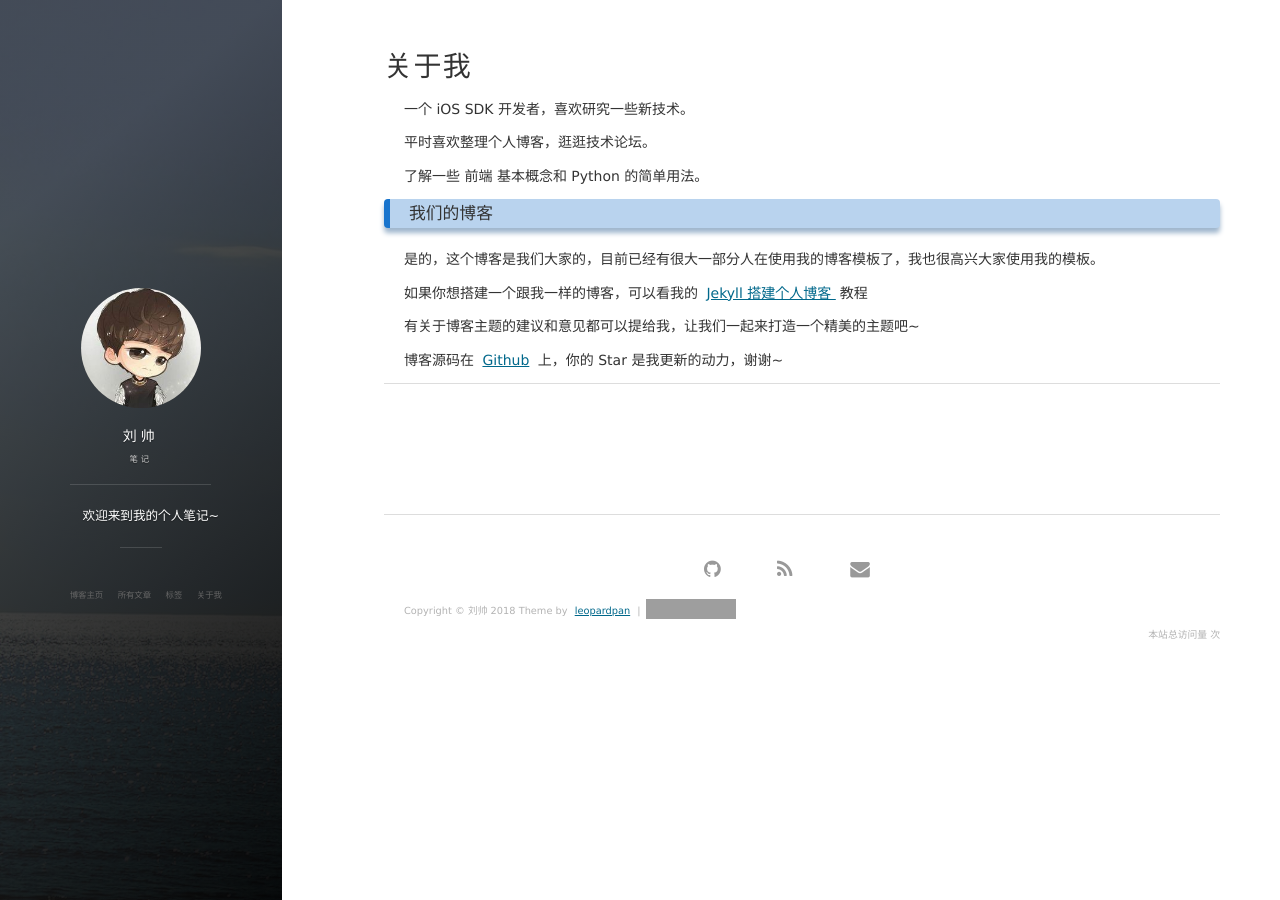
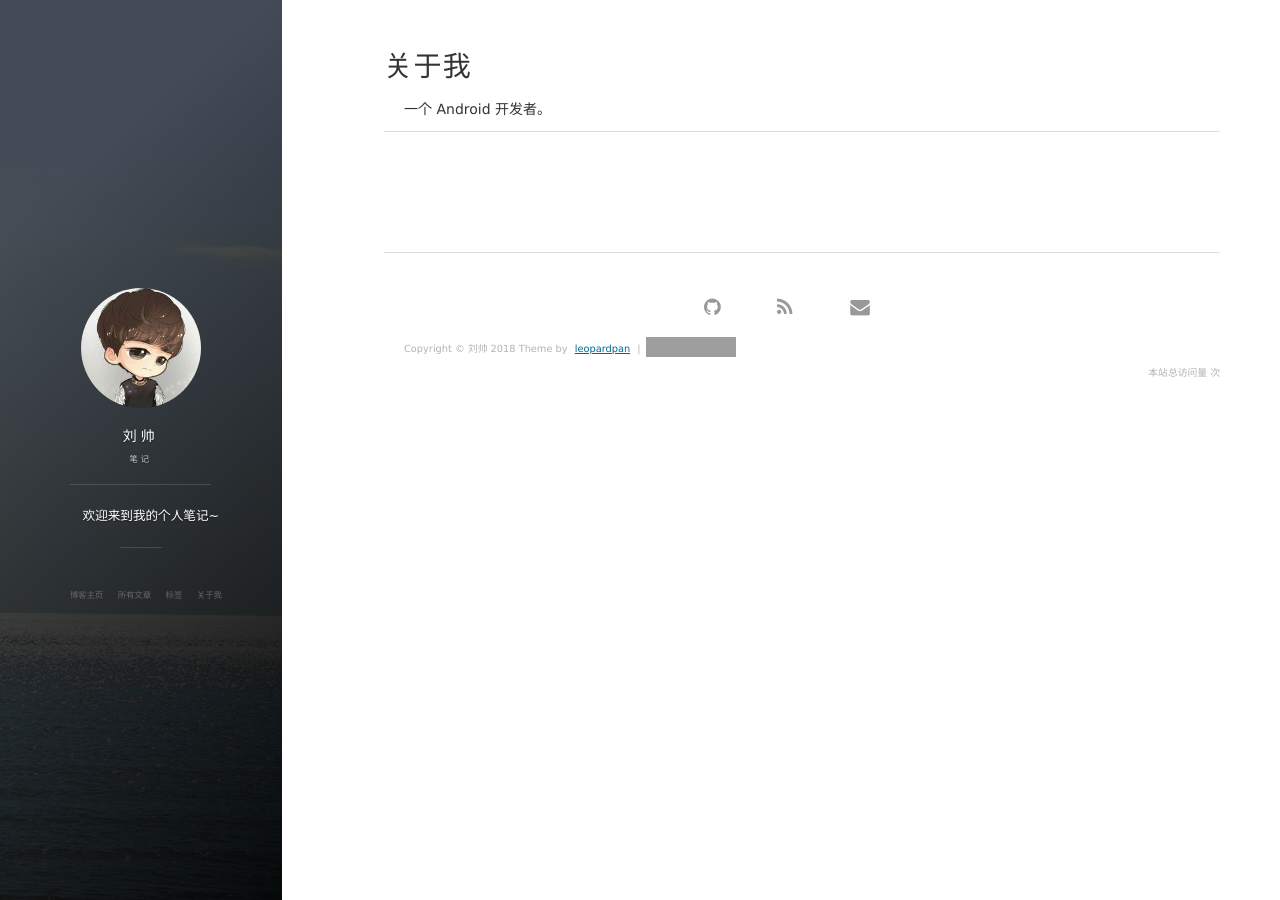
Before and after one commit to LiuShuaiQ/liushuaiq.github.io, a Jekyll site: the page built from about.md, in a window 1280 px wide. Built offline with Jekyll 4.4.1, drawn with Linux system fonts in a browser that asks for light colours; nearby versions of some CDN libraries; comment, search, counter and statistics services are not loaded; grey boxes are pictures that could not be loaded.

Commit message:
修改 about.md

```diff
--- a/about.md
+++ b/about.md
@@ -3,39 +3,6 @@ layout: page
 title: 关于我
 ---
 
-一个 iOS SDK 开发者，喜欢研究一些新技术。
-<p>
-平时喜欢整理个人博客，逛逛技术论坛。
-<p>
-了解一些 前端 基本概念和 Python 的简单用法。
-
-<p>
-
-<h3> 我们的博客 </h3>
-
-<p>
-
-是的，这个博客是我们大家的，目前已经有很大一部分人在使用我的博客模板了，我也很高兴大家使用我的模板。
-
-<p>
-
-如果你想搭建一个跟我一样的博客，可以看我的
-<a href="/2016/10/jekyll_tutorials1/"> Jekyll 搭建个人博客 </a>
-教程
-
-<p>
-
-有关于博客主题的建议和意见都可以提给我，让我们一起来打造一个精美的主题吧~
-
-<p>
-
-博客源码在 <a target="_blank" href='https://github.com/leopardpan/leopardpan.github.io/'>Github</a> 上，你的 Star 是我更新的动力，谢谢~
-
-<p>
-
-<p>
-
-<p>
-
+一个 Android 开发者。
 
 {% include comments.html %}
```
